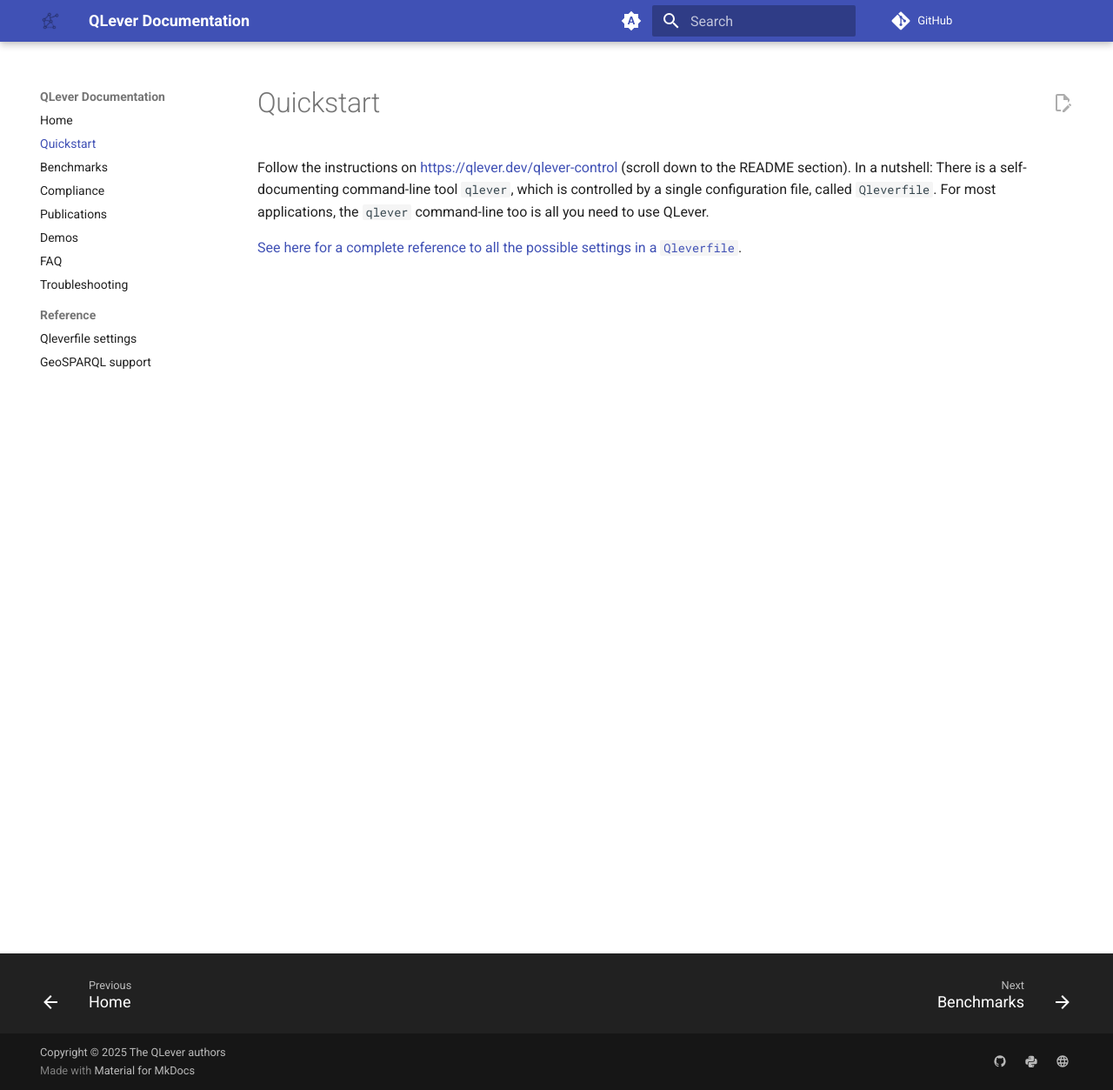
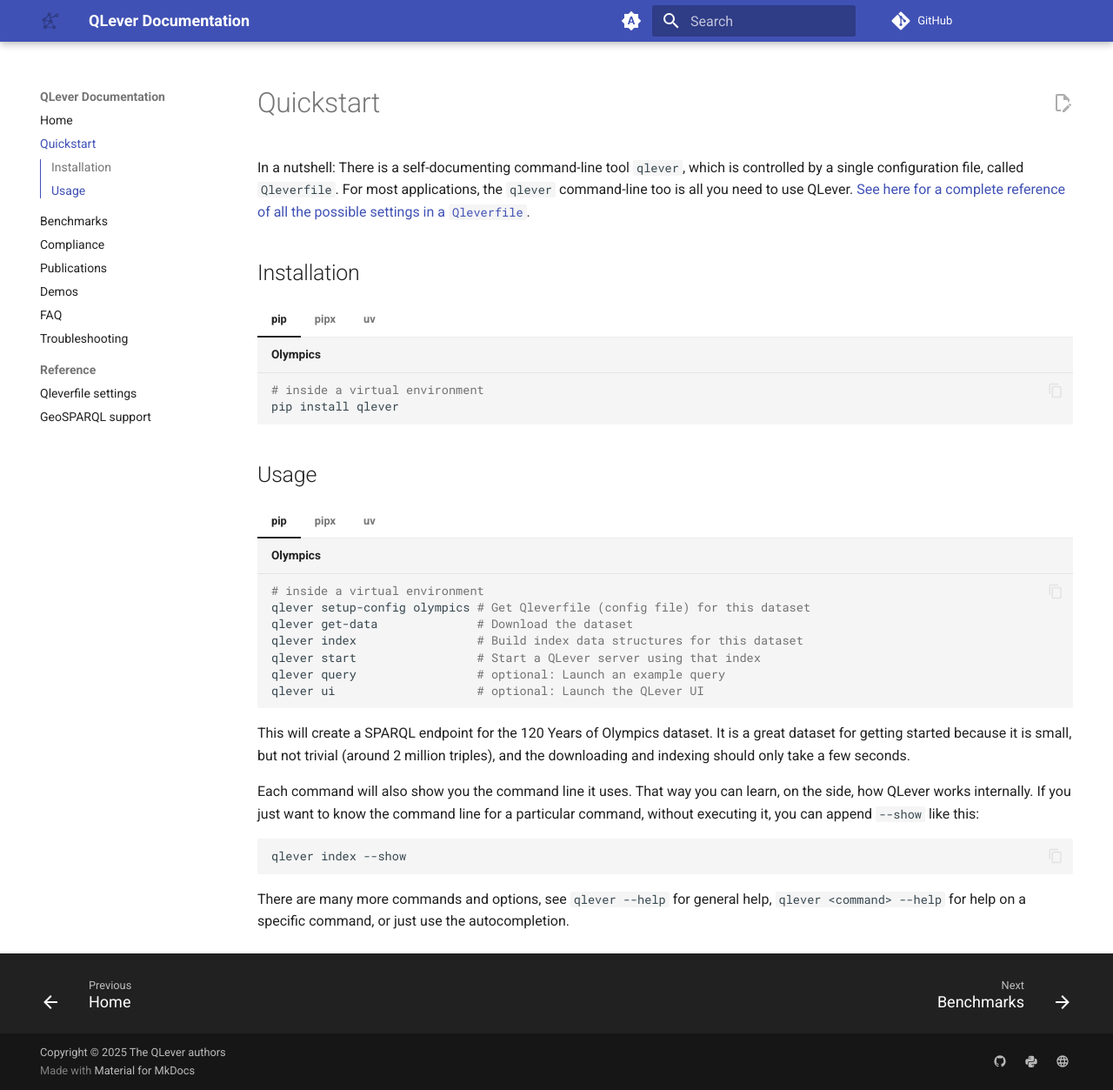
Before and after one commit to qlever-dev/qlever-docs, an MkDocs documentation site: the page built from docs/quickstart.md, in a window 1280 px wide and 1253 px high. Shown: the whole window at 87% size. Built offline with MkDocs 1.6.1 and Material for MkDocs 9.7.7, drawn with Linux system fonts in a browser that asks for light colours; plug-ins that fetch from the network failed and are left out; comment, search, counter and statistics services are not loaded; the version menu is left out.

Commit message:
extend the quickstart

````diff
--- a/docs/quickstart.md
+++ b/docs/quickstart.md
@@ -1,9 +1,63 @@
 # Quickstart
 
-Follow the instructions on <https://qlever.dev/qlever-control> (scroll down to
-the README section). In a nutshell: There is a self-documenting command-line
+In a nutshell: There is a self-documenting command-line
 tool `qlever`, which is controlled by a single configuration file, called
 `Qleverfile`. For most applications, the `qlever` command-line too is all you
-need to use QLever.
+need to use QLever. [See here for a complete reference of all the possible settings in a `Qleverfile`](/qleverfile/).
 
-[See here for a complete reference to all the possible settings in a `Qleverfile`](/qleverfile/).
+## Installation
+
+=== "pip"
+    ``` bash title="Olympics"
+    # inside a virtual environment
+    pip install qlever
+    ```
+=== "pipx"
+    ``` bash title="Olympics"
+    pipx install qlever
+    ```
+=== "uv"
+    ```bash title="Olympics"
+    uv tool install --upgrade qlever
+    ```
+
+## Usage
+
+=== "pip"
+    ``` bash title="Olympics"
+    # inside a virtual environment
+    qlever setup-config olympics # Get Qleverfile (config file) for this dataset
+    qlever get-data              # Download the dataset
+    qlever index                 # Build index data structures for this dataset
+    qlever start                 # Start a QLever server using that index
+    qlever query                 # optional: Launch an example query
+    qlever ui                    # optional: Launch the QLever UI
+    ```
+=== "pipx"
+    ``` bash title="Olympics"
+    qlever setup-config olympics # Get Qleverfile (config file) for this dataset
+    qlever get-data              # Download the dataset
+    qlever index                 # Build index data structures for this dataset
+    qlever start                 # Start a QLever server using that index
+    qlever query                 # optional: Launch an example query
+    qlever ui                    # optional: Launch the QLever UI
+    ```
+=== "uv"
+    ```bash title="Olympics"
+    uvx qlever setup-config olympics # Get Qleverfile (config file) for this dataset
+    uvx qlever get-data              # Download the dataset
+    uvx qlever index                 # Build index data structures for this dataset
+    uvx qlever start                 # Start a QLever server using that index
+    uvx qlever query                 # optional: Launch an example query
+    uvx qlever ui                    # optional: Launch the QLever UI
+    ```
+
+This will create a SPARQL endpoint for the 120 Years of Olympics dataset. It is a great dataset for getting started because it is small, but not trivial (around 2 million triples), and the downloading and indexing should only take a few seconds.
+
+Each command will also show you the command line it uses. That way you can learn, on the side, how QLever works internally. If you just want to know the command line for a particular command, without executing it, you can append `--show` like this:
+
+```bash
+qlever index --show
+```
+
+There are many more commands and options, see `qlever --help` for general help, `qlever <command> --help` for help on a specific command, or just use the autocompletion.
````
